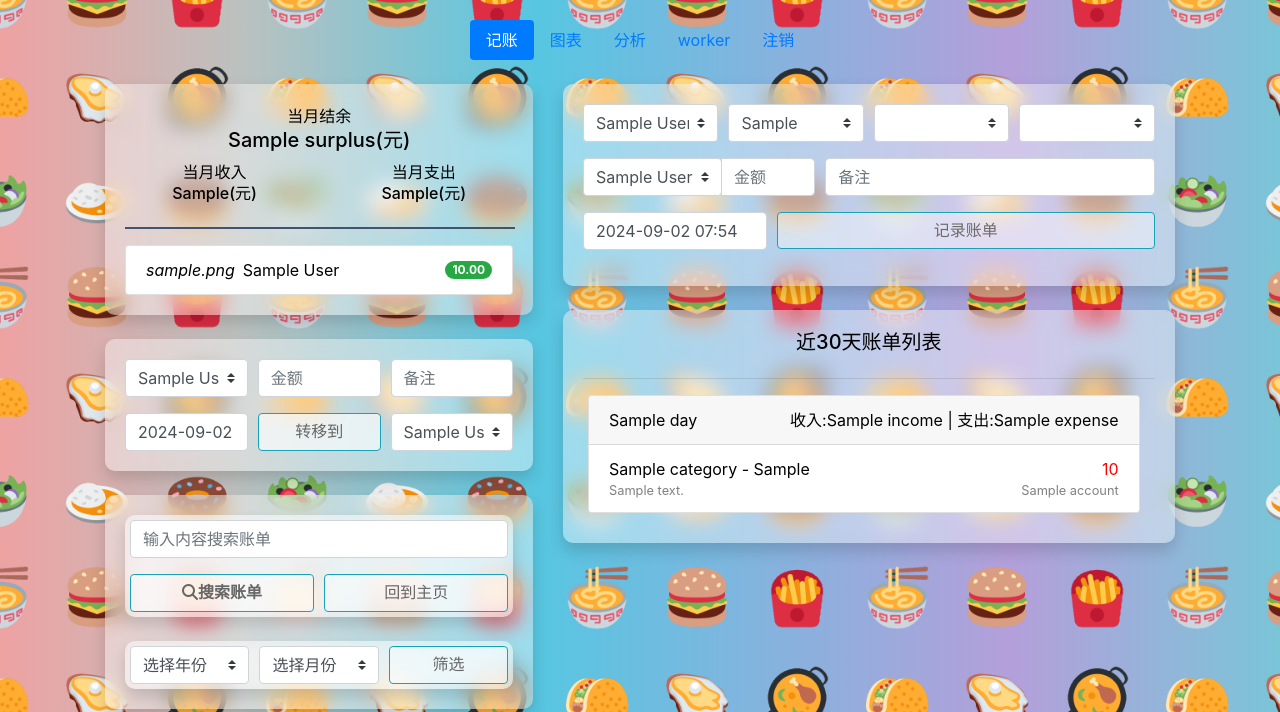
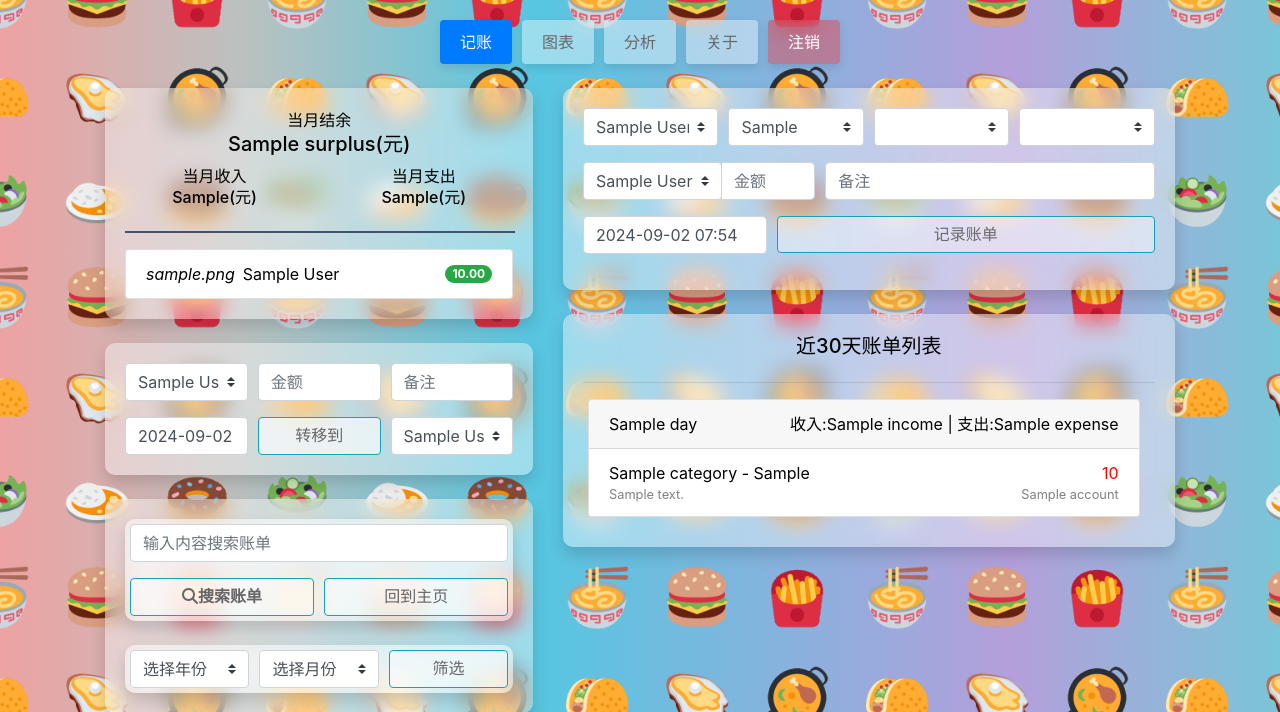
Before and after one commit to RaphaelNY/FFinancialSystem-Docker, a Django app: template templates/accounting/index.html in a window 1280 px wide. Shown: the top 712 px of the page. Run offline with Django 3.2, Linux system fonts and the light colour scheme; a user stored in the database is signed in; tables that the repository leaves empty hold one stand-in row (values such as "Sample post"); the template is opened without the code that fills it: values that come from a table or form of the project are taken from there, most other values are stand-ins (such as "Sample title", 1, 10 or a date in 2020); lists and menus that the app fills with data are empty; some libraries are stand-ins or nearby versions.

Commit message:
修缮顶部导航栏

```diff
--- a/static/css/accounting.css
+++ b/static/css/accounting.css
@@ -3,7 +3,53 @@
 }
 
 .nav-forms {
+    padding: 10px 20px; /* 设置上下和左右的内边距 */
+    border-radius: 10px; /* 设置圆角 */
+    margin: 0 5px; /* 设置左右间距 */
+    text-align: center; /* 文字居中对齐 */
+    display: inline-block; /* 使链接成为块状元素，便于设置宽度和高度 */
+    background: rgba(255, 255, 255, 0.4); /* 白色背景，带有透明度 */
+    color: #676767;
+    backdrop-filter: blur(10px); /* 毛玻璃效果，数值越大模糊度越高 */
+    -webkit-backdrop-filter: blur(10px); /* Safari 支持 */
+    transition: transform 0.35s ease-in-out, box-shadow 0.35s ease-in-out;
+    box-shadow: 0 4px 10px rgba(0, 0, 0, 0.1); /* 轻微阴影 */
+}
 
+.nav-forms:hover {
+    background-color: #007bff; /* 鼠标悬停时更改背景颜色 */
+    color: #fff; /* 鼠标悬停时更改字体颜色 */
+    text-decoration: none; /* 去掉下划线 */
+}
+
+.nav-link.active.nav-forms {
+    background-color: #007bff; /* 激活状态下的背景颜色 */
+    color: #fff; /* 激活状态下的字体颜色 */
+}
+
+.nav-forms-logout {
+    padding: 10px 20px; /* 设置上下和左右的内边距 */
+    border-radius: 10px; /* 设置圆角 */
+    margin: 0 5px; /* 设置左右间距 */
+    text-align: center; /* 文字居中对齐 */
+    display: inline-block; /* 使链接成为块状元素，便于设置宽度和高度 */
+    background: rgba(241, 51, 51, 0.4); /* 白色背景，带有透明度 */
+    color: #ffffff;
+    backdrop-filter: blur(10px); /* 毛玻璃效果，数值越大模糊度越高 */
+    -webkit-backdrop-filter: blur(10px); /* Safari 支持 */
+    transition: transform 0.35s ease-in-out, box-shadow 0.35s ease-in-out;
+    box-shadow: 0 4px 10px rgba(0, 0, 0, 0.1); /* 轻微阴影 */
+}
+
+.nav-forms-logout:hover {
+    background-color: #ff0059; /* 鼠标悬停时更改背景颜色 */
+    color: #fff; /* 鼠标悬停时更改字体颜色 */
+    text-decoration: none; /* 去掉下划线 */
+}
+
+.nav-link.active.nav-forms-logout {
+    background-color: #ff0059; /* 激活状态下的背景颜色 */
+    color: #fff; /* 激活状态下的字体颜色 */
 }
 
 body {
@@ -240,13 +286,14 @@ body::before {
 }
 
 /* 悬停时的放大效果和阴影 */
-#home .left-card-1:hover,
+#home .left-card-1:hover
 /*
 #home .left-card-2:hover,
 #home .left-card-3:hover,
 #home .right-card-1:hover,
-*/
-#home .right-card-2:hover {
+
+#home .right-card-2:hover */
+{
     transform: scale(1.05);
     box-shadow: 0 4px 20px rgba(0, 0, 0, 0.2);
 }
--- a/templates/accounting/index.html
+++ b/templates/accounting/index.html
@@ -31,10 +31,10 @@
                 <a class="nav-link nav-forms" data-toggle="tab" href="#info" id="info-nav">分析</a>
             </li>
             <li class="nav-item">
-                <a class="nav-link nav-forms" data-toggle="tab" href="#worker" id="worker-nav">worker</a>
+                <a class="nav-link nav-forms" data-toggle="tab" href="#worker" id="worker-nav">关于</a>
             </li>
             <li class="nav-item">
-                <a class="nav-link nav-forms right" href="logout/" id="logout">注销</a>
+                <a class="nav-link nav-forms-logout" href="logout/" id="logout">注销</a>
             </li>
         </ul>
 
```
